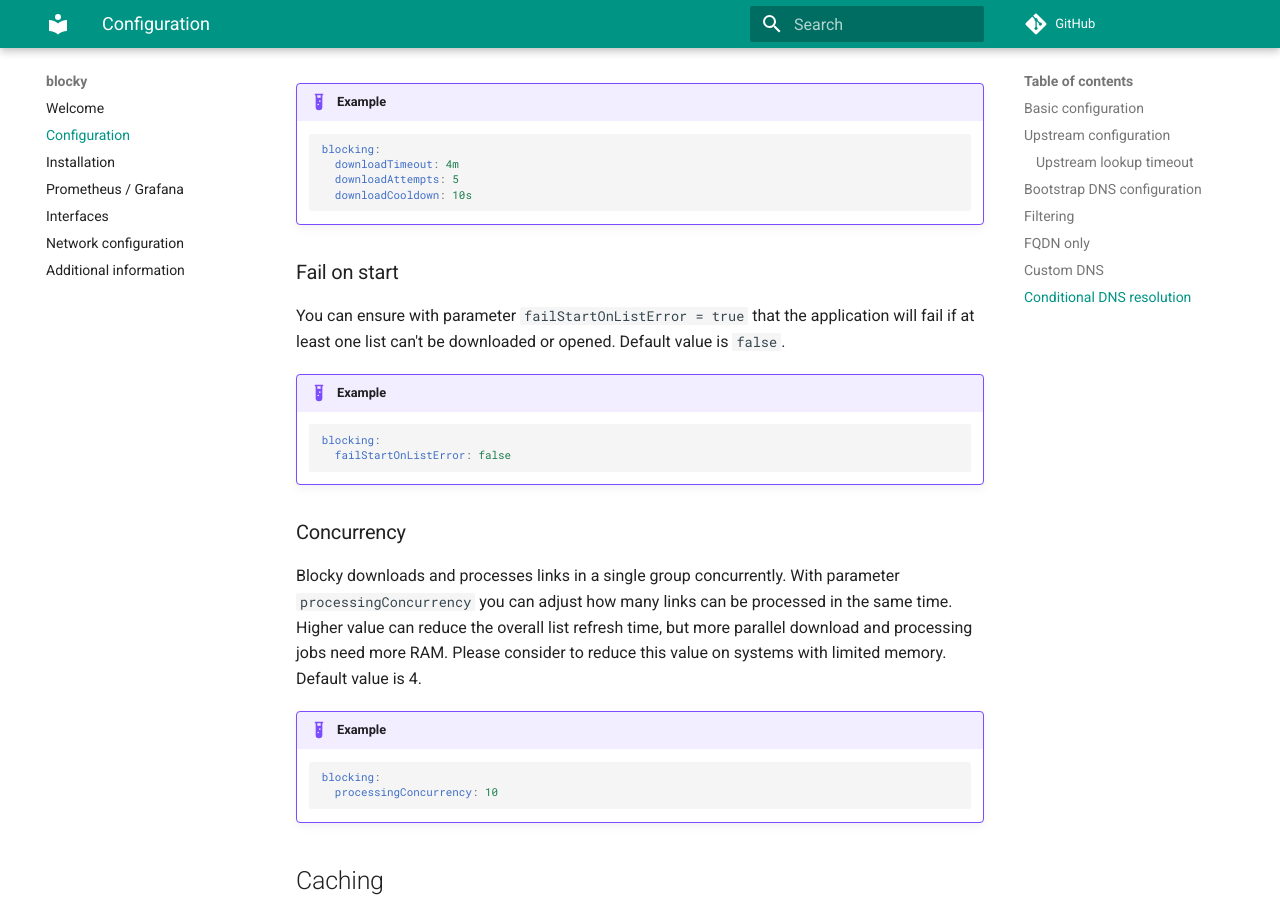
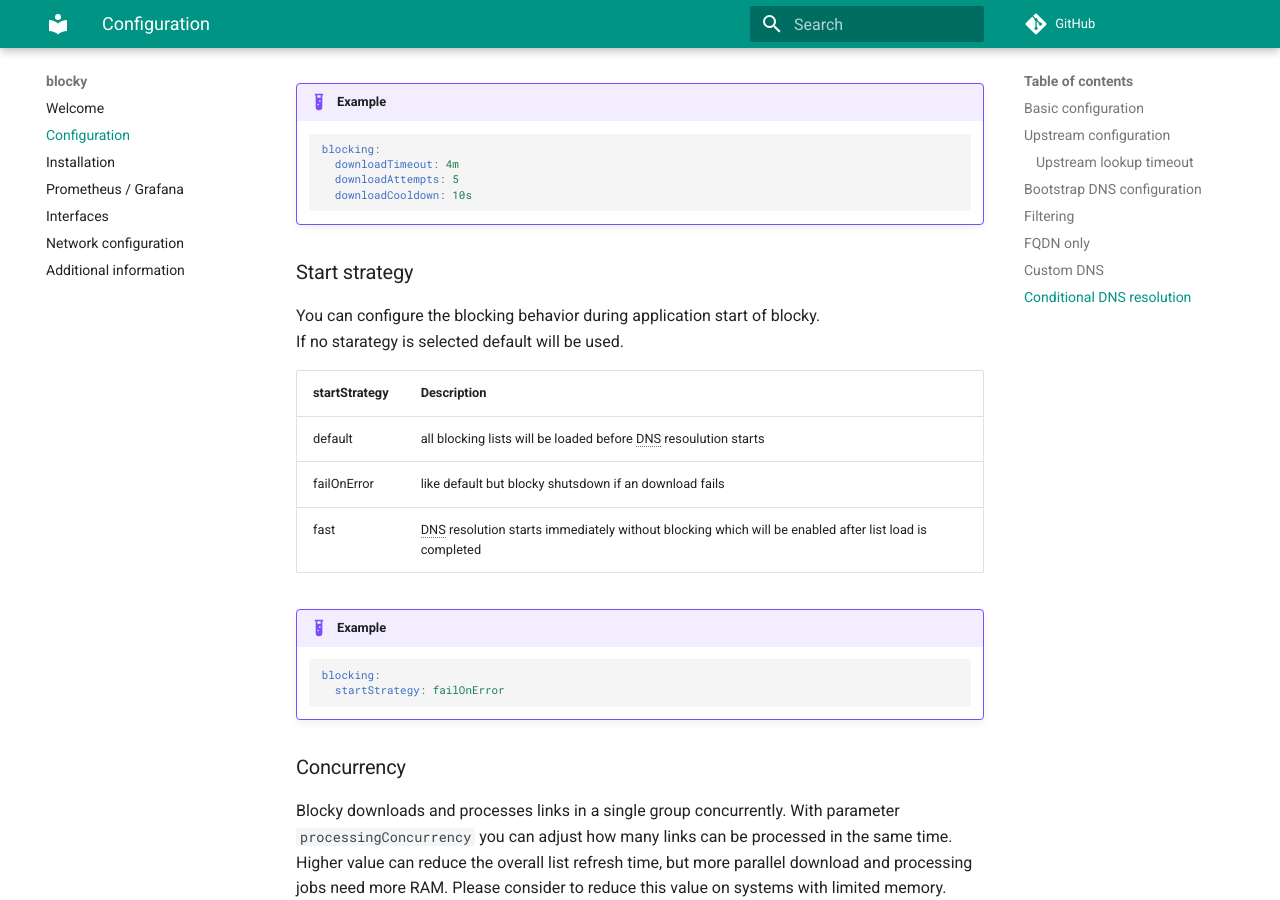
Before and after one commit to 0xERR0R/blocky, an MkDocs documentation site: the page built from docs/configuration.md, in a window 1280 px wide and 900 px high, scrolled down 12398 px. Built offline with MkDocs 1.6.1 and Material for MkDocs 9.7.7, drawn with Linux system fonts in a browser that asks for light colours; comment, search, counter and statistics services are not loaded.

Commit message:
added documentation

````diff
--- a/docs/config.yml
+++ b/docs/config.yml
@@ -104,8 +104,8 @@
   downloadAttempts: 5
   # optional: Time between the download attempts. Default: 1s
   downloadCooldown: 10s
-  # optional: if true, application startup will fail if at least one list can't be downloaded / opened. Default: false
-  failStartOnListError: false
+  # optional: if failOnError, application startup will fail if at least one list can't be downloaded / opened. Default: false
+  startStrategy: failOnError
 
 # optional: configuration for caching of DNS responses
 caching:
--- a/docs/configuration.md
+++ b/docs/configuration.md
@@ -456,16 +456,22 @@
       downloadCooldown: 10s
     ```
 
-### Fail on start
+### Start strategy
 
-You can ensure with parameter `failStartOnListError = true` that the application will fail if at least one list can't be
-downloaded or opened. Default value is `false`.
+You can configure the blocking behavior during application start of blocky.
+If no starategy is selected default will be used.
+
+| startStrategy | Description                                                                                           |
+|---------------|-------------------------------------------------------------------------------------------------------|
+| default       | all blocking lists will be loaded before DNS resoulution starts                                       |
+| failOnError   | like default but blocky shutsdown if an download fails                                                |
+| fast          | DNS resolution starts immediately without blocking which will be enabled after list load is completed |
 
 !!! example
 
     ```yaml
     blocking:
-      failStartOnListError: false
+      startStrategy: failOnError
     ```
 
 ### Concurrency
````
